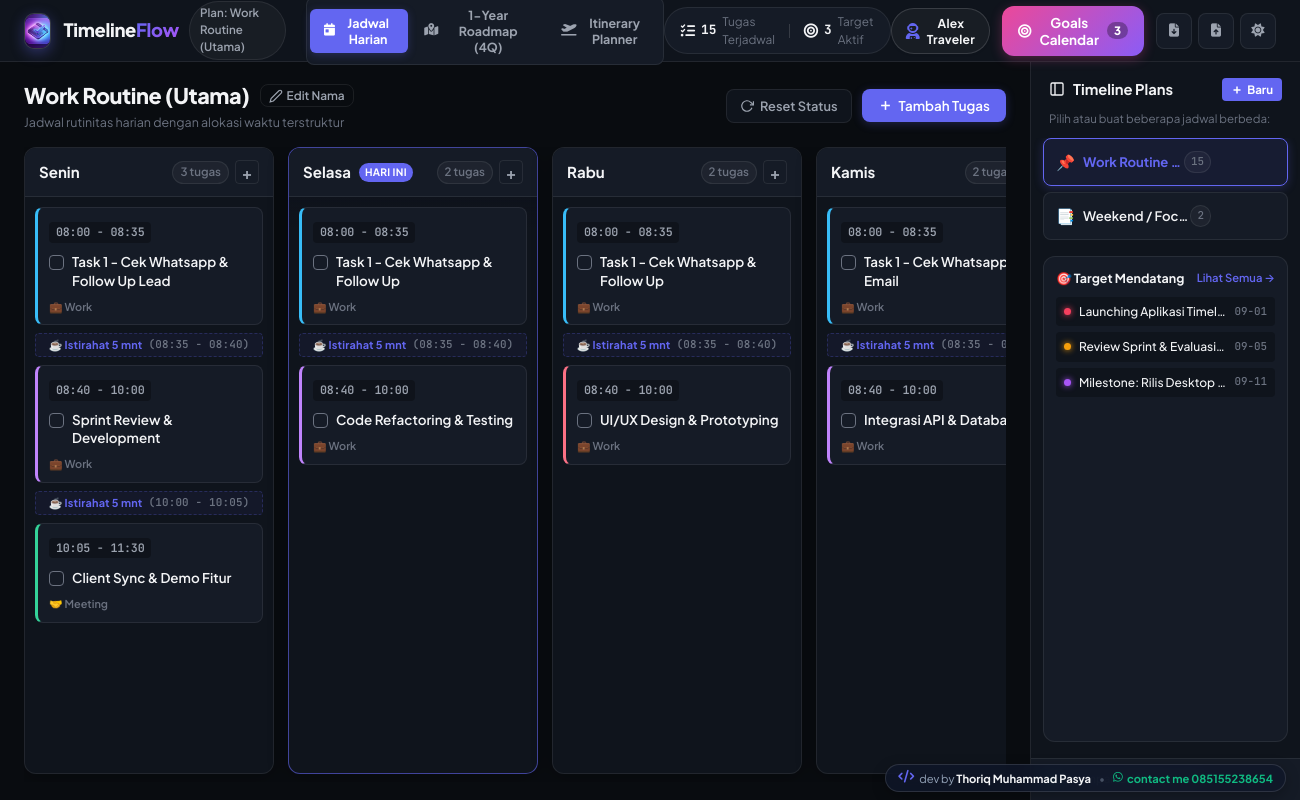
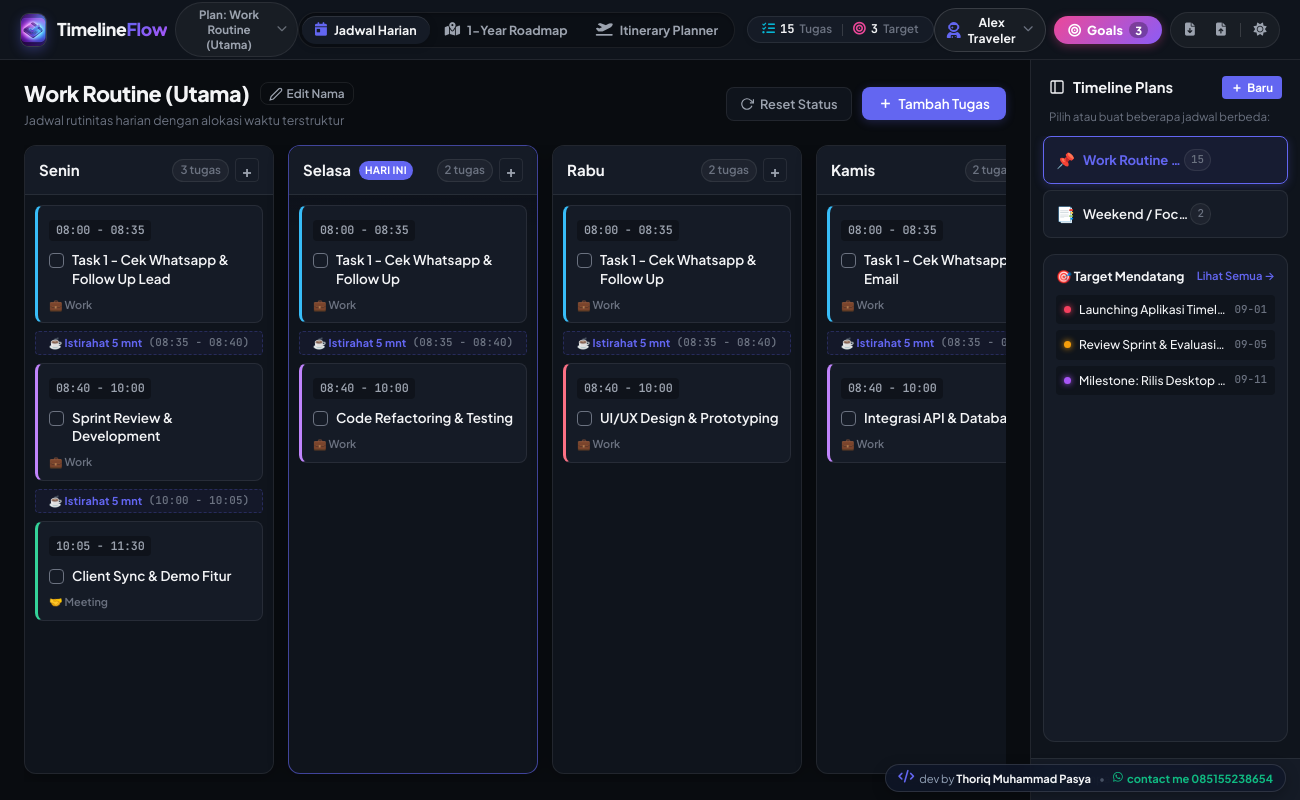
Before and after one commit to ThoriqMP/timeline-app, an Electron app: page index.html in a window 1300 px wide. Drawn offline with Linux system fonts and the light colour scheme; no server answers.

Commit message:
feat: seamless modern navbar with segmented tabs, dynamic stats capsule, and unified dock

```diff
--- a/app.js
+++ b/app.js
@@ -519,6 +519,7 @@
       headerStatsRoadmap: document.getElementById('headerStatsRoadmap'),
       headerStatsItinerary: document.getElementById('headerStatsItinerary'),
       currentPlanLabelBadge: document.getElementById('currentPlanLabelBadge'),
+      currentPlanBtn: document.getElementById('currentPlanBtn'),
       totalTasksCount: document.getElementById('totalTasksCount'),
       totalGoalsCount: document.getElementById('totalGoalsCount'),
       totalYearTargetRupiah: document.getElementById('totalYearTargetRupiah'),
@@ -1192,7 +1193,7 @@
     if (DOM.totalGoalsCount) DOM.totalGoalsCount.textContent = totalGoals;
     if (DOM.headerGoalsBadge) DOM.headerGoalsBadge.textContent = totalGoals;
     if (DOM.totalYearTargetRupiah) DOM.totalYearTargetRupiah.textContent = formatRupiah(totalYearTarget);
-    if (DOM.totalRoadmapItemsCount) DOM.totalRoadmapItemsCount.textContent = `${totalRoadmapItems} Inisiatif`;
+    if (DOM.totalRoadmapItemsCount) DOM.totalRoadmapItemsCount.textContent = totalRoadmapItems;
     if (DOM.totalTripsCount) DOM.totalTripsCount.textContent = totalTrips;
     if (DOM.totalActivitiesCount) DOM.totalActivitiesCount.textContent = totalActivities;
     if (DOM.totalItineraryExpense) DOM.totalItineraryExpense.textContent = formatRupiah(totalExpense);
@@ -3175,6 +3176,11 @@
   // ==========================================================================
 
   function setupEventListeners() {
+    // Plan Pill Button
+    if (DOM.currentPlanBtn) {
+      DOM.currentPlanBtn.addEventListener('click', () => openPlanModal());
+    }
+
     // Mode Switcher Listeners
     if (DOM.viewModeDailyBtn) {
       DOM.viewModeDailyBtn.addEventListener('click', () => switchViewMode('daily'));
--- a/index.html
+++ b/index.html
@@ -23,101 +23,113 @@
           </div>
           <div class="brand-info">
             <span class="brand-name">Timeline<span>Flow</span></span>
-            <span class="plan-pill" id="currentPlanLabelBadge">Plan: Work Routine</span>
-          </div>
-        </div>
-
-        <!-- Mode Switcher: Daily Timeline vs 1-Year Roadmap vs Itinerary Planner -->
-        <div class="view-mode-switcher">
-          <button class="view-switch-btn active" id="viewModeDailyBtn">
-            <i class="fa-solid fa-calendar-day"></i>
-            <span>Jadwal Harian</span>
-          </button>
-          <button class="view-switch-btn" id="viewModeRoadmapBtn">
-            <i class="fa-solid fa-map-location-dot"></i>
-            <span>1-Year Roadmap (4Q)</span>
-          </button>
-          <button class="view-switch-btn" id="viewModeItineraryBtn">
-            <i class="fa-solid fa-plane-departure"></i>
-            <span>Itinerary Planner</span>
-          </button>
-        </div>
-      </div>
-
-      <div class="nav-center">
-        <div class="stats-group" id="headerStatsDaily">
-          <div class="stat-item">
-            <span class="stat-icon"><i class="fa-solid fa-list-check"></i></span>
-            <span class="stat-val" id="totalTasksCount">0</span>
-            <span class="stat-lbl">Tugas Terjadwal</span>
-          </div>
-          <div class="stat-divider"></div>
-          <div class="stat-item">
-            <span class="stat-icon"><i class="fa-solid fa-bullseye"></i></span>
-            <span class="stat-val" id="totalGoalsCount">0</span>
-            <span class="stat-lbl">Target Aktif</span>
-          </div>
-        </div>
-
-        <div class="stats-group" id="headerStatsRoadmap" style="display: none;">
-          <div class="stat-item">
-            <span class="stat-icon"><i class="fa-solid fa-sack-dollar"></i></span>
-            <span class="stat-val" id="totalYearTargetRupiah">Rp 0</span>
-            <span class="stat-lbl">Target Omset 1 Tahun</span>
-          </div>
-          <div class="stat-divider"></div>
-          <div class="stat-item">
-            <span class="stat-icon"><i class="fa-solid fa-signs-post"></i></span>
-            <span class="stat-val" id="totalRoadmapItemsCount">0</span>
-            <span class="stat-lbl">Inisiatif Roadmap</span>
-          </div>
-        </div>
-
-        <div class="stats-group" id="headerStatsItinerary" style="display: none;">
-          <div class="stat-item">
-            <span class="stat-icon"><i class="fa-solid fa-plane"></i></span>
-            <span class="stat-val" id="totalTripsCount">0</span>
-            <span class="stat-lbl">Total Perjalanan</span>
-          </div>
-          <div class="stat-divider"></div>
-          <div class="stat-item">
-            <span class="stat-icon"><i class="fa-solid fa-location-dot"></i></span>
-            <span class="stat-val" id="totalActivitiesCount">0</span>
-            <span class="stat-lbl">Destinasi</span>
-          </div>
-          <div class="stat-divider"></div>
-          <div class="stat-item">
-            <span class="stat-icon"><i class="fa-solid fa-wallet"></i></span>
-            <span class="stat-val" id="totalItineraryExpense">Rp 0</span>
-            <span class="stat-lbl">Total Est. Biaya</span>
+            <button class="plan-pill-btn" id="currentPlanBtn" title="Ganti atau Kelola Plan Timeline">
+              <span id="currentPlanLabelBadge">Plan: Work Routine</span>
+              <i class="fa-solid fa-chevron-down plan-chevron"></i>
+            </button>
           </div>
         </div>
       </div>
 
+      <!-- Center: Seamless Mode Switcher & Dynamic Informative Stats -->
+      <div class="nav-center-unified">
+        <!-- Segmented Mode Switcher -->
+        <nav class="seamless-nav-switcher">
+          <button class="nav-tab-btn active" id="viewModeDailyBtn">
+            <i class="fa-solid fa-calendar-day"></i>
+            <span>Jadwal Harian</span>
+          </button>
+          <button class="nav-tab-btn" id="viewModeRoadmapBtn">
+            <i class="fa-solid fa-map-location-dot"></i>
+            <span>1-Year Roadmap</span>
+          </button>
+          <button class="nav-tab-btn" id="viewModeItineraryBtn">
+            <i class="fa-solid fa-plane-departure"></i>
+            <span>Itinerary Planner</span>
+          </button>
+        </nav>
+
+        <!-- Informative Contextual Stats Capsule -->
+        <div class="stats-capsule-wrap">
+          <div class="stats-capsule" id="headerStatsDaily">
+            <div class="stat-pill-item">
+              <i class="fa-solid fa-list-check icon-accent-cyan"></i>
+              <span class="stat-num" id="totalTasksCount">0</span>
+              <span class="stat-tag">Tugas</span>
+            </div>
+            <div class="stat-capsule-divider"></div>
+            <div class="stat-pill-item">
+              <i class="fa-solid fa-bullseye icon-accent-pink"></i>
+              <span class="stat-num" id="totalGoalsCount">0</span>
+              <span class="stat-tag">Target</span>
+            </div>
+          </div>
+
+          <div class="stats-capsule" id="headerStatsRoadmap" style="display: none;">
+            <div class="stat-pill-item">
+              <i class="fa-solid fa-sack-dollar icon-accent-emerald"></i>
+              <span class="stat-num" id="totalYearTargetRupiah">Rp 0</span>
+              <span class="stat-tag">Target 1Y</span>
+            </div>
+            <div class="stat-capsule-divider"></div>
+            <div class="stat-pill-item">
+              <i class="fa-solid fa-signs-post icon-accent-purple"></i>
+              <span class="stat-num" id="totalRoadmapItemsCount">0</span>
+              <span class="stat-tag">Inisiatif</span>
+            </div>
+          </div>
+
+          <div class="stats-capsule" id="headerStatsItinerary" style="display: none;">
+            <div class="stat-pill-item">
+              <i class="fa-solid fa-plane-departure icon-accent-sky"></i>
+              <span class="stat-num" id="totalTripsCount">0</span>
+              <span class="stat-tag">Trip</span>
+            </div>
+            <div class="stat-capsule-divider"></div>
+            <div class="stat-pill-item">
+              <i class="fa-solid fa-location-dot icon-accent-amber"></i>
+              <span class="stat-num" id="totalActivitiesCount">0</span>
+              <span class="stat-tag">Destinasi</span>
+            </div>
+            <div class="stat-capsule-divider"></div>
+            <div class="stat-pill-item">
+              <i class="fa-solid fa-wallet icon-accent-emerald"></i>
+              <span class="stat-num" id="totalItineraryExpense">Rp 0</span>
+              <span class="stat-tag">Est. Biaya</span>
+            </div>
+          </div>
+        </div>
+      </div>
+
+      <!-- Right: Goals, User Profile, and Unified Action Toolbar -->
       <div class="nav-right">
         <!-- User Profile & Role Switcher -->
-        <button id="userProfileBtn" class="btn-user-role" title="Profil Pengguna & Role Otorisasi">
-          <span class="user-avatar-badge" id="navUserAvatar"><i class="fa-solid fa-user"></i></span>
+        <button id="userProfileBtn" class="btn-seamless-user" title="Profil Pengguna & Role Otorisasi">
+          <span class="user-avatar-badge" id="navUserAvatar"><i class="fa-solid fa-user-astronaut"></i></span>
           <span class="user-role-text" id="navUserRoleText">Traveler</span>
+          <i class="fa-solid fa-chevron-down role-chevron"></i>
         </button>
 
         <!-- Goals Calendar Button -->
-        <button id="openGoalsBtn" class="btn-gradient-goals">
-          <span class="btn-goals-icon"><i class="fa-solid fa-bullseye"></i></span>
-          <span>Goals Calendar</span>
+        <button id="openGoalsBtn" class="btn-seamless-goals" title="Buka Kalender Goals & Milestones">
+          <span class="goals-icon-glow"><i class="fa-solid fa-bullseye"></i></span>
+          <span class="goals-btn-text">Goals</span>
           <span class="badge-goals-count" id="headerGoalsBadge">0</span>
         </button>
 
-        <div class="nav-actions">
-          <button id="exportDataBtn" class="icon-btn" title="Backup / Ekspor Data">
+        <!-- Unified Tool Dock -->
+        <div class="nav-action-toolbar">
+          <button id="exportDataBtn" class="nav-tool-btn" title="Backup / Ekspor Data (JSON)">
             <i class="fa-solid fa-file-arrow-down"></i>
           </button>
-          <button id="importDataBtn" class="icon-btn" title="Restore / Impor Data">
+          <button id="importDataBtn" class="nav-tool-btn" title="Restore / Impor Data (JSON)">
             <i class="fa-solid fa-file-arrow-up"></i>
           </button>
           <input type="file" id="importFileInput" accept=".json" style="display: none;" />
 
-          <button id="themeToggleBtn" class="icon-btn" title="Ganti Mode Gelap / Terang">
+          <div class="tool-divider"></div>
+
+          <button id="themeToggleBtn" class="nav-tool-btn theme-toggle-btn" title="Ganti Mode Gelap / Terang">
             <i class="fa-solid fa-moon"></i>
           </button>
         </div>
--- a/style.css
+++ b/style.css
@@ -138,46 +138,55 @@ button {
    ========================================================================== */
 
 .navbar {
-  height: 62px;
+  height: 60px;
   background: var(--bg-panel);
+  backdrop-filter: blur(20px);
+  -webkit-backdrop-filter: blur(20px);
   border-bottom: 1px solid var(--border-subtle);
   display: flex;
   align-items: center;
   justify-content: space-between;
-  padding: 0 24px;
+  padding: 0 20px;
   position: relative;
   z-index: 100;
   flex-shrink: 0;
+  transition: all 0.2s ease;
+}
+
+[data-theme="light"] .navbar {
+  background: rgba(255, 255, 255, 0.92);
+  border-bottom: 1px solid rgba(226, 232, 240, 0.85);
+  box-shadow: 0 2px 12px rgba(0, 0, 0, 0.03);
 }
 
 .nav-left {
   display: flex;
   align-items: center;
-  gap: 20px;
+  gap: 16px;
 }
 
 .brand {
   display: flex;
   align-items: center;
-  gap: 12px;
+  gap: 10px;
 }
 
 .brand-logo-wrap {
-  width: 36px;
-  height: 36px;
-  border-radius: 10px;
+  width: 34px;
+  height: 34px;
+  border-radius: 9px;
   overflow: hidden;
   display: flex;
   align-items: center;
   justify-content: center;
-  box-shadow: 0 4px 14px rgba(99, 102, 241, 0.35);
+  box-shadow: 0 4px 12px rgba(99, 102, 241, 0.3);
   border: 1px solid rgba(255, 255, 255, 0.15);
   background: var(--bg-card);
-  transition: transform 0.2s ease;
+  transition: transform 0.2s cubic-bezier(0.16, 1, 0.3, 1);
 }
 
 .brand:hover .brand-logo-wrap {
-  transform: scale(1.06);
+  transform: scale(1.08) rotate(-2deg);
 }
 
 .brand-img-logo {
@@ -189,13 +198,14 @@ button {
 .brand-info {
   display: flex;
   align-items: center;
-  gap: 10px;
+  gap: 8px;
 }
 
 .brand-name {
-  font-size: 1.15rem;
+  font-size: 1.1rem;
   font-weight: 800;
   letter-spacing: -0.3px;
+  color: var(--text-main);
 }
 
 .brand-name span {
@@ -204,153 +214,329 @@ button {
   -webkit-text-fill-color: transparent;
 }
 
-.plan-pill {
+/* Plan Button Pill */
+.plan-pill-btn {
+  display: inline-flex;
+  align-items: center;
+  gap: 5px;
   font-size: 0.72rem;
-  font-weight: 600;
+  font-weight: 700;
   color: var(--text-muted);
   background: var(--bg-subtle);
   border: 1px solid var(--border-subtle);
-  padding: 3px 10px;
+  padding: 4px 10px;
   border-radius: var(--radius-full);
-}
-
-/* View Mode Switcher (Daily vs 1-Year Roadmap) */
-.view-mode-switcher {
-  display: flex;
+  cursor: pointer;
+  transition: all 0.15s ease;
+}
+
+.plan-pill-btn:hover {
+  color: var(--text-main);
+  background: var(--bg-card-hover);
+  border-color: var(--primary);
+  transform: translateY(-1px);
+}
+
+.plan-chevron {
+  font-size: 0.65rem;
+  opacity: 0.6;
+  transition: transform 0.2s ease;
+}
+
+.plan-pill-btn:hover .plan-chevron {
+  opacity: 1;
+}
+
+/* ==========================================================================
+   Seamless Unified Navigation Center & Contextual Stats
+   ========================================================================== */
+
+.nav-center-unified {
+  display: flex;
+  align-items: center;
+  gap: 12px;
+}
+
+/* Segmented Control Mode Switcher (Apple / Linear style) */
+.seamless-nav-switcher {
+  display: inline-flex;
+  align-items: center;
+  background: rgba(0, 0, 0, 0.25);
+  border: 1px solid rgba(255, 255, 255, 0.07);
+  padding: 3px;
+  border-radius: var(--radius-full);
+  box-shadow: inset 0 1px 3px rgba(0, 0, 0, 0.25);
+  gap: 2px;
+}
+
+[data-theme="light"] .seamless-nav-switcher {
+  background: rgba(241, 245, 249, 0.95);
+  border: 1px solid rgba(203, 213, 225, 0.7);
+  box-shadow: inset 0 1px 3px rgba(0, 0, 0, 0.05);
+}
+
+.nav-tab-btn {
+  display: inline-flex;
+  align-items: center;
+  gap: 7px;
+  padding: 6px 13px;
+  border-radius: var(--radius-full);
+  border: none;
+  background: transparent;
+  font-size: 0.78rem;
+  font-weight: 700;
+  color: var(--text-muted);
+  cursor: pointer;
+  transition: all 0.2s cubic-bezier(0.16, 1, 0.3, 1);
+  white-space: nowrap;
+}
+
+.nav-tab-btn i {
+  font-size: 0.85rem;
+  transition: transform 0.2s ease, color 0.2s ease;
+}
+
+.nav-tab-btn:hover {
+  color: var(--text-main);
+  background: rgba(255, 255, 255, 0.06);
+}
+
+[data-theme="light"] .nav-tab-btn:hover {
+  background: rgba(255, 255, 255, 0.6);
+}
+
+.nav-tab-btn:hover i {
+  transform: translateY(-1px);
+}
+
+.nav-tab-btn.active {
+  background: var(--bg-card);
+  color: var(--text-main);
+  box-shadow: 0 2px 8px rgba(0, 0, 0, 0.18), inset 0 1px 0 rgba(255, 255, 255, 0.1);
+}
+
+[data-theme="light"] .nav-tab-btn.active {
+  background: #ffffff;
+  color: #0f172a;
+  box-shadow: 0 2px 8px rgba(0, 0, 0, 0.08), 0 0 0 1px rgba(0, 0, 0, 0.04);
+}
+
+.nav-tab-btn.active i {
+  color: var(--primary);
+}
+
+#viewModeItineraryBtn.active i {
+  color: #0284c7;
+}
+
+[data-theme="dark"] #viewModeItineraryBtn.active i {
+  color: #38bdf8;
+}
+
+/* Informative Contextual Stats Capsule */
+.stats-capsule-wrap {
+  display: flex;
+  align-items: center;
+}
+
+.stats-capsule {
+  display: inline-flex;
   align-items: center;
   background: var(--bg-card);
   border: 1px solid var(--border-subtle);
-  padding: 3px;
-  border-radius: var(--radius-sm);
-  gap: 2px;
-}
-
-.view-switch-btn {
+  padding: 4px 14px;
+  border-radius: var(--radius-full);
+  gap: 10px;
+  box-shadow: 0 2px 6px rgba(0, 0, 0, 0.05);
+  animation: fadeInCapsule 0.25s cubic-bezier(0.16, 1, 0.3, 1);
+}
+
+[data-theme="light"] .stats-capsule {
+  background: #ffffff;
+  border: 1px solid rgba(226, 232, 240, 0.9);
+  box-shadow: 0 2px 8px rgba(0, 0, 0, 0.04);
+}
+
+@keyframes fadeInCapsule {
+  from {
+    opacity: 0;
+    transform: translateY(3px) scale(0.97);
+  }
+  to {
+    opacity: 1;
+    transform: translateY(0) scale(1);
+  }
+}
+
+.stat-pill-item {
   display: inline-flex;
   align-items: center;
+  gap: 5px;
+  font-size: 0.76rem;
+}
+
+.stat-pill-item i {
+  font-size: 0.8rem;
+}
+
+.stat-num {
+  font-weight: 800;
+  color: var(--text-main);
+  font-family: var(--font-mono);
+}
+
+.stat-tag {
+  color: var(--text-dim);
+  font-size: 0.72rem;
+  font-weight: 600;
+}
+
+.stat-capsule-divider {
+  width: 1px;
+  height: 12px;
+  background: var(--border-medium);
+}
+
+/* Accent Color Tokens */
+.icon-accent-cyan { color: #06b6d4; }
+.icon-accent-pink { color: #ec4899; }
+.icon-accent-emerald { color: #10b981; }
+.icon-accent-purple { color: #a855f7; }
+.icon-accent-sky { color: #0284c7; }
+.icon-accent-amber { color: #f59e0b; }
+
+[data-theme="dark"] .icon-accent-sky { color: #38bdf8; }
+
+/* ==========================================================================
+   Seamless Right Control Cluster
+   ========================================================================== */
+
+.nav-right {
+  display: flex;
+  align-items: center;
+  gap: 8px;
+}
+
+/* User Role Button */
+.btn-seamless-user {
+  display: inline-flex;
+  align-items: center;
   gap: 7px;
+  background: var(--bg-subtle);
+  border: 1px solid var(--border-medium);
+  padding: 5px 12px;
+  border-radius: var(--radius-full);
+  cursor: pointer;
+  transition: all 0.2s cubic-bezier(0.16, 1, 0.3, 1);
+  box-shadow: 0 1px 3px rgba(0, 0, 0, 0.04);
+}
+
+.btn-seamless-user:hover {
+  background: var(--bg-card-hover);
+  border-color: var(--primary);
+  transform: translateY(-1px);
+  box-shadow: 0 3px 8px rgba(99, 102, 241, 0.15);
+}
+
+.user-avatar-badge {
+  font-size: 0.95rem;
+  line-height: 1;
+  display: flex;
+  align-items: center;
+}
+
+.user-role-text {
+  font-size: 0.76rem;
+  font-weight: 700;
+  color: var(--text-main);
+}
+
+.role-chevron {
+  font-size: 0.65rem;
+  color: var(--text-dim);
+  transition: transform 0.2s ease;
+}
+
+.btn-seamless-user:hover .role-chevron {
+  color: var(--text-main);
+}
+
+/* Goals Calendar Launch Button */
+.btn-seamless-goals {
+  display: inline-flex;
+  align-items: center;
+  gap: 6px;
+  padding: 6px 14px;
+  background: var(--gradient-goals);
+  color: #ffffff;
+  font-size: 0.78rem;
+  font-weight: 800;
+  border-radius: var(--radius-full);
+  border: none;
+  cursor: pointer;
+  box-shadow: 0 2px 10px rgba(236, 72, 153, 0.35);
+  transition: all 0.2s cubic-bezier(0.16, 1, 0.3, 1);
+}
+
+.btn-seamless-goals:hover {
+  transform: translateY(-1px);
+  filter: brightness(1.08);
+  box-shadow: 0 4px 16px rgba(236, 72, 153, 0.5);
+}
+
+.goals-icon-glow {
+  font-size: 0.8rem;
+}
+
+.goals-btn-text {
+  letter-spacing: 0.2px;
+}
+
+.badge-goals-count {
+  background: rgba(0, 0, 0, 0.28);
+  padding: 1px 6px;
+  border-radius: var(--radius-full);
+  font-size: 0.7rem;
+  font-weight: 800;
+}
+
+/* Unified Action Tool Dock */
+.nav-action-toolbar {
+  display: inline-flex;
+  align-items: center;
+  background: var(--bg-subtle);
+  border: 1px solid var(--border-subtle);
+  border-radius: var(--radius-full);
+  padding: 3px 5px;
+  gap: 3px;
+}
+
+.nav-tool-btn {
+  width: 28px;
+  height: 28px;
+  display: inline-flex;
+  align-items: center;
+  justify-content: center;
   background: transparent;
   border: none;
+  border-radius: var(--radius-full);
   color: var(--text-muted);
-  font-size: 0.78rem;
-  font-weight: 700;
-  padding: 6px 14px;
-  border-radius: 6px;
+  cursor: pointer;
   transition: all 0.15s ease;
-}
-
-.view-switch-btn:hover {
-  color: var(--text-main);
-  background: var(--bg-subtle);
-}
-
-.view-switch-btn.active {
-  background: var(--primary);
-  color: #ffffff;
-  box-shadow: 0 2px 8px var(--primary-glow);
-}
-
-.nav-center .stats-group {
-  display: flex;
-  align-items: center;
+  font-size: 0.82rem;
+}
+
+.nav-tool-btn:hover {
+  color: var(--text-main);
   background: var(--bg-card);
-  border: 1px solid var(--border-subtle);
-  padding: 5px 16px;
-  border-radius: var(--radius-full);
-}
-
-.stat-item {
-  display: flex;
-  align-items: center;
-  gap: 6px;
-  font-size: 0.8rem;
-}
-
-.stat-icon {
-  font-size: 0.9rem;
-}
-
-.stat-val {
-  font-weight: 700;
-  color: var(--text-main);
-  font-family: var(--font-mono);
-}
-
-.stat-lbl {
-  color: var(--text-dim);
-  font-size: 0.74rem;
-}
-
-.stat-divider {
+  transform: scale(1.1);
+}
+
+.tool-divider {
   width: 1px;
   height: 14px;
   background: var(--border-medium);
-  margin: 0 14px;
-}
-
-.nav-right {
-  display: flex;
-  align-items: center;
-  gap: 12px;
-}
-
-.btn-gradient-goals {
-  display: inline-flex;
-  align-items: center;
-  gap: 8px;
-  padding: 8px 16px;
-  background: var(--gradient-goals);
-  color: #ffffff;
-  font-size: 0.84rem;
-  font-weight: 700;
-  border-radius: var(--radius-md);
-  border: none;
-  cursor: pointer;
-  box-shadow: 0 3px 12px rgba(236, 72, 153, 0.3);
-  transition: all 0.2s ease;
-  position: relative;
-  z-index: 10;
-}
-
-.btn-gradient-goals:hover {
-  transform: translateY(-1px);
-  box-shadow: 0 5px 18px rgba(236, 72, 153, 0.45);
-}
-
-.badge-goals-count {
-  background: rgba(0, 0, 0, 0.3);
-  padding: 1px 7px;
-  border-radius: var(--radius-full);
-  font-size: 0.72rem;
-  font-weight: 800;
-}
-
-.nav-actions {
-  display: flex;
-  align-items: center;
-  gap: 6px;
-}
-
-.icon-btn {
-  width: 36px;
-  height: 36px;
-  display: flex;
-  align-items: center;
-  justify-content: center;
-  background: var(--bg-card);
-  border: 1px solid var(--border-subtle);
-  border-radius: var(--radius-sm);
-  color: var(--text-muted);
-  cursor: pointer;
-  transition: all 0.15s ease;
-  position: relative;
-  z-index: 10;
-}
-
-.icon-btn:hover {
-  color: var(--text-main);
-  background: var(--bg-card-hover);
-  border-color: var(--border-medium);
+  margin: 0 2px;
 }
 
 /* ==========================================================================
```
